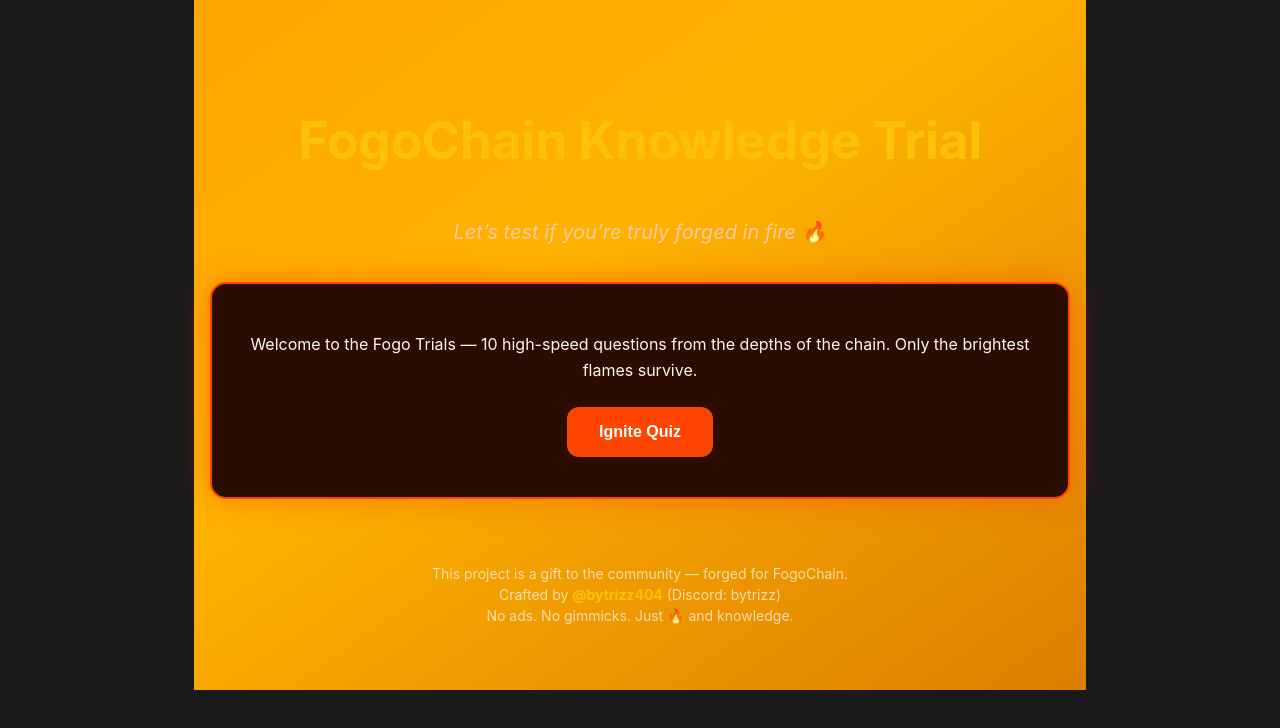
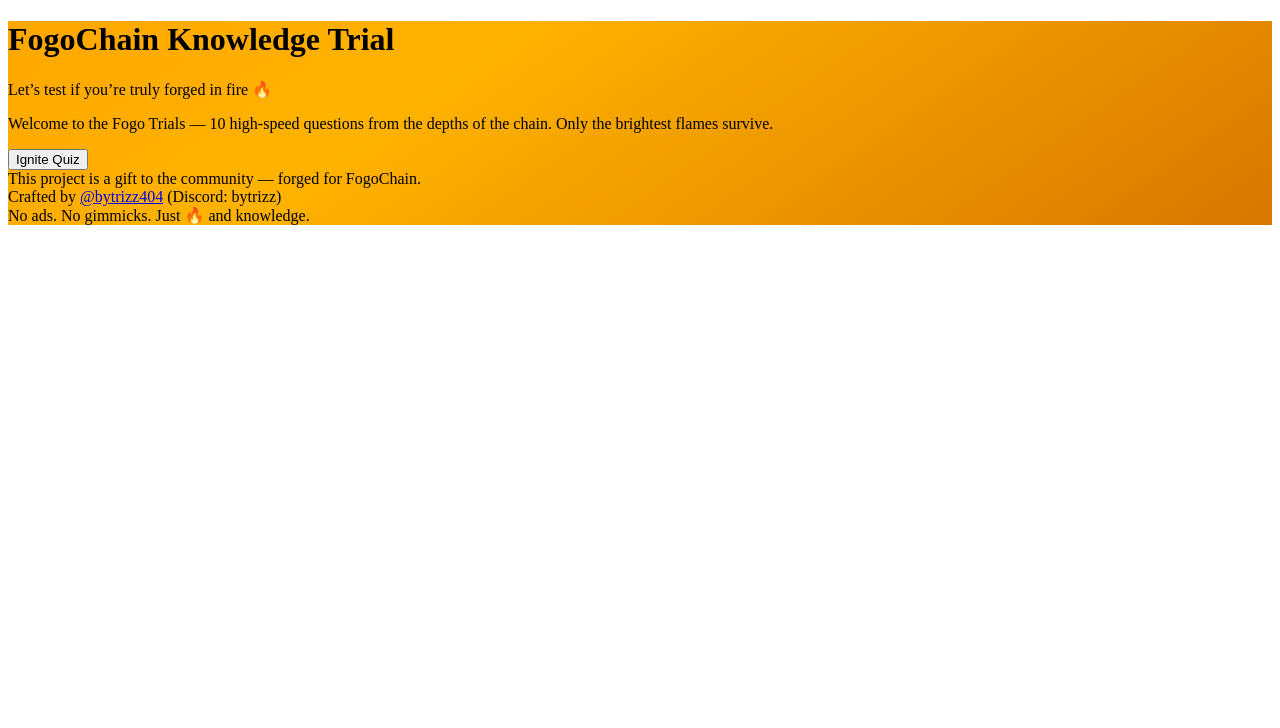
Before and after one commit to solotoxicxd/fogochain-quiz, a React (Create React App) app: page / in a window 1280 px wide. Shown: the top 728 px of the page. Built offline with nearby package versions, Linux system fonts and the light colour scheme.

Commit message:
Update App.css

```diff
--- a/src/App.css
+++ b/src/App.css
@@ -1,160 +1,3 @@
-:root {
-  --primary: #ff6b00;
-  --accent: #ffc107;
-  --deep: #8b0000;
-  --flame: #ff4500;
-  --charcoal: #1a1a1a;
-  --text-light: #fff8f0;
-  --max-width: 860px;
-
-  /* Spacing */
-  --spacing-xs: 0.25rem;
-  --spacing-sm: 0.5rem;
-  --spacing-md: 1rem;
-  --spacing-lg: 2rem;
-  --spacing-xl: 4rem;
-
-  /* Font sizes */
-  --font-sm: 0.875rem;
-  --font-md: 1rem;
-  --font-lg: 1.25rem;
-  --font-xl: 2rem;
-  --font-xxl: 3.25rem;
-}
-
-body {
-  margin: 0;
-  padding: 0;
-  font-family: 'Inter', sans-serif;
-  background-color: var(--charcoal);
-  color: var(--text-light);
-  line-height: 1.6;
-}
-
-.app-container {
-  max-width: var(--max-width);
-  margin: auto;
-  padding: var(--spacing-xl) var(--spacing-md);
-  text-align: center;
-}
-
-.quiz-title {
-  font-size: var(--font-xxl);
-  color: var(--accent);
-  margin-bottom: var(--spacing-lg);
-  font-weight: 700;
-  letter-spacing: -0.5px;
-}
-
-.subtitle {
-  font-size: var(--font-lg);
-  margin-bottom: var(--spacing-lg);
-  color: #ffc9a8;
-  font-style: italic;
-  padding: 0 var(--spacing-sm);
-  line-height: 1.8;
-}
-
-.start-screen,
-.quiz-box,
-.result-popup {
-  background: #2a0d00;
-  border: 2px solid var(--flame);
-  padding: var(--spacing-lg) var(--spacing-md);
-  border-radius: 16px;
-  box-shadow: 0 0 30px rgba(255, 68, 0, 0.5);
-  margin-top: var(--spacing-lg);
-}
-
-.start-btn,
-.restart-btn,
-.share-button,
-.options-grid button {
-  padding: var(--spacing-md) var(--spacing-lg);
-  font-size: var(--font-md);
-  background-color: var(--flame);
-  border: none;
-  border-radius: 12px;
-  color: white;
-  cursor: pointer;
-  transition: all 0.3s ease;
-  margin: var(--spacing-sm) var(--spacing-md);
-  font-weight: 600;
-  min-width: 140px;
-}
-
-.start-btn:hover,
-.restart-btn:hover,
-.share-button:hover,
-.options-grid button:hover {
-  transform: translateY(-3px);
-  box-shadow: 0 0 16px #ff5722dd;
-}
-
-.options-grid {
-  display: flex;
-  flex-wrap: wrap;
-  justify-content: center;
-  gap: var(--spacing-md);
-  margin: var(--spacing-lg) 0;
-  padding: 0 var(--spacing-sm);
-}
-
-.options-grid button {
-  min-width: 45%;
-  flex: 1 1 auto;
-  white-space: normal;
-  background-color: var(--primary);
-  color: #fff;
-  border-radius: 8px;
-}
-
-.timer {
-  font-size: var(--font-md);
-  margin-top: var(--spacing-md);
-  font-weight: bold;
-  color: var(--accent);
-}
-
-.result-popup h2 {
-  font-size: var(--font-xl);
-  color: var(--accent);
-  margin-bottom: var(--spacing-sm);
-}
-
-.score {
-  margin: var(--spacing-md) 0;
-  font-size: var(--font-lg);
-  color: #ffffff;
-}
-
-.footer {
-  margin-top: var(--spacing-xl);
-  font-size: var(--font-sm);
-  color: #ffddb0;
-  line-height: 1.5;
-  padding: 0 var(--spacing-sm);
-}
-
-.footer a {
-  color: var(--accent);
-  text-decoration: none;
-  font-weight: bold;
-}
-
-@media screen and (max-width: 480px) {
-  .quiz-title {
-    font-size: 2.2rem;
-  }
-
-  .subtitle {
-    font-size: var(--font-md);
-  }
-
-  .options-grid button {
-    min-width: 100%;
-  }
-}
 /* 🔥 Animated flame background */
 .flame-bg {
   background: linear-gradient(145deg, #ff6b00 0%, #ffb300 50%, #8b0000 100%);
@@ -174,7 +17,7 @@ body {
   }
 }
 
-/* ✨ Fade-in animation for screen transitions */
+/* ✨ Fade-in animation */
 .fade-in {
   animation: fadeIn 0.6s ease-in-out both;
 }
@@ -189,31 +32,5 @@ body {
     transform: scale(1);
   }
 }
-.leaderboard {
-  margin-top: var(--spacing-lg);
-  background-color: #1e0a00;
-  border: 1px solid var(--flame);
-  padding: var(--spacing-md);
-  border-radius: 12px;
-  color: var(--text-light);
-  text-align: left;
-}
 
-.leaderboard h3 {
-  color: var(--accent);
-  margin-bottom: var(--spacing-sm);
-  font-size: var(--font-lg);
-}
-
-.leaderboard ul {
-  list-style: none;
-  padding: 0;
-  margin: 0;
-}
-
-.leaderboard li {
-  font-size: var(--font-sm);
-  margin-bottom: var(--spacing-sm);
-  border-bottom: 1px dashed rgba(255, 255, 255, 0.1);
-  padding-bottom: var(--spacing-xs);
-}
+/* Add your existing styles here from your App.css */
```
